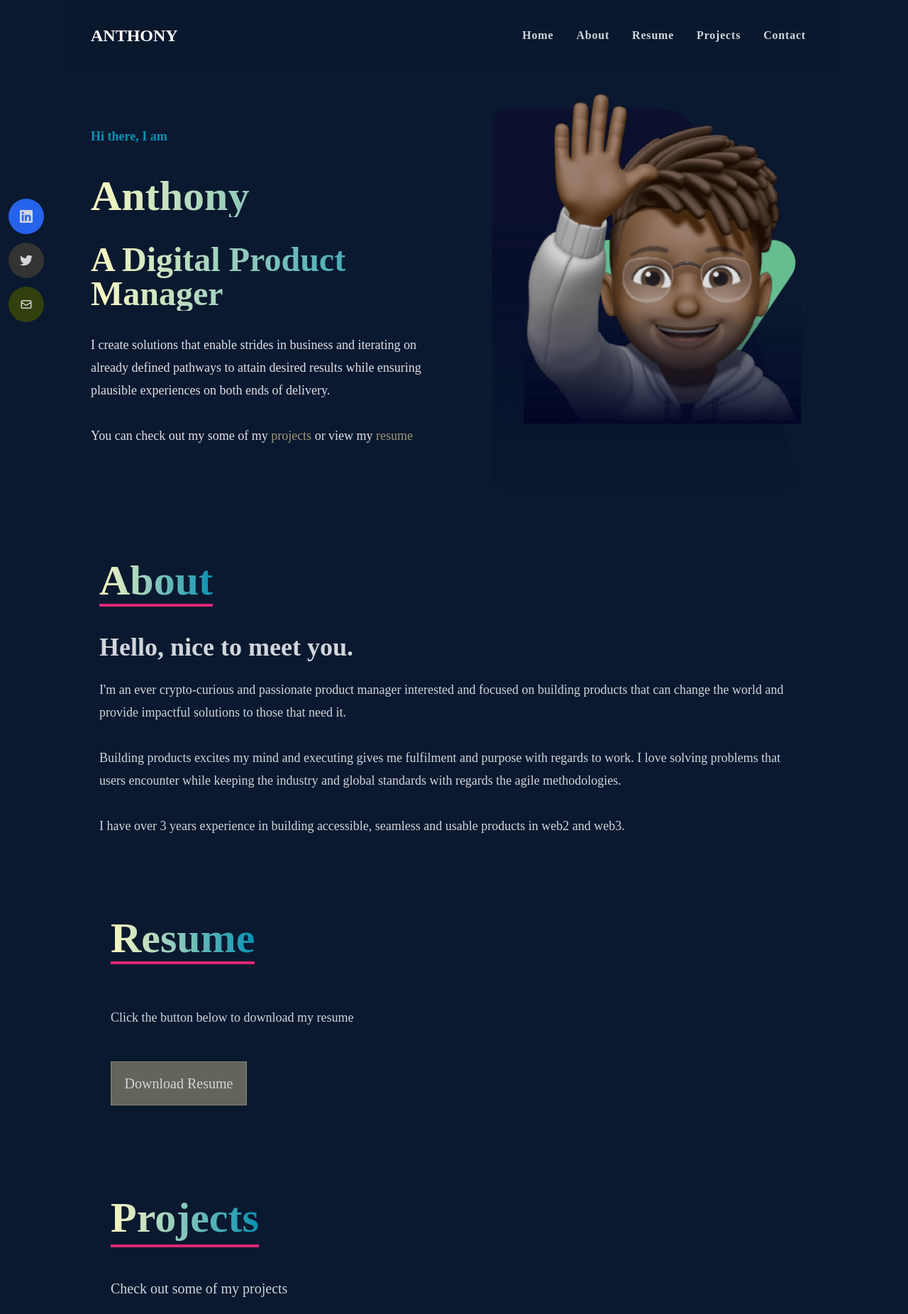
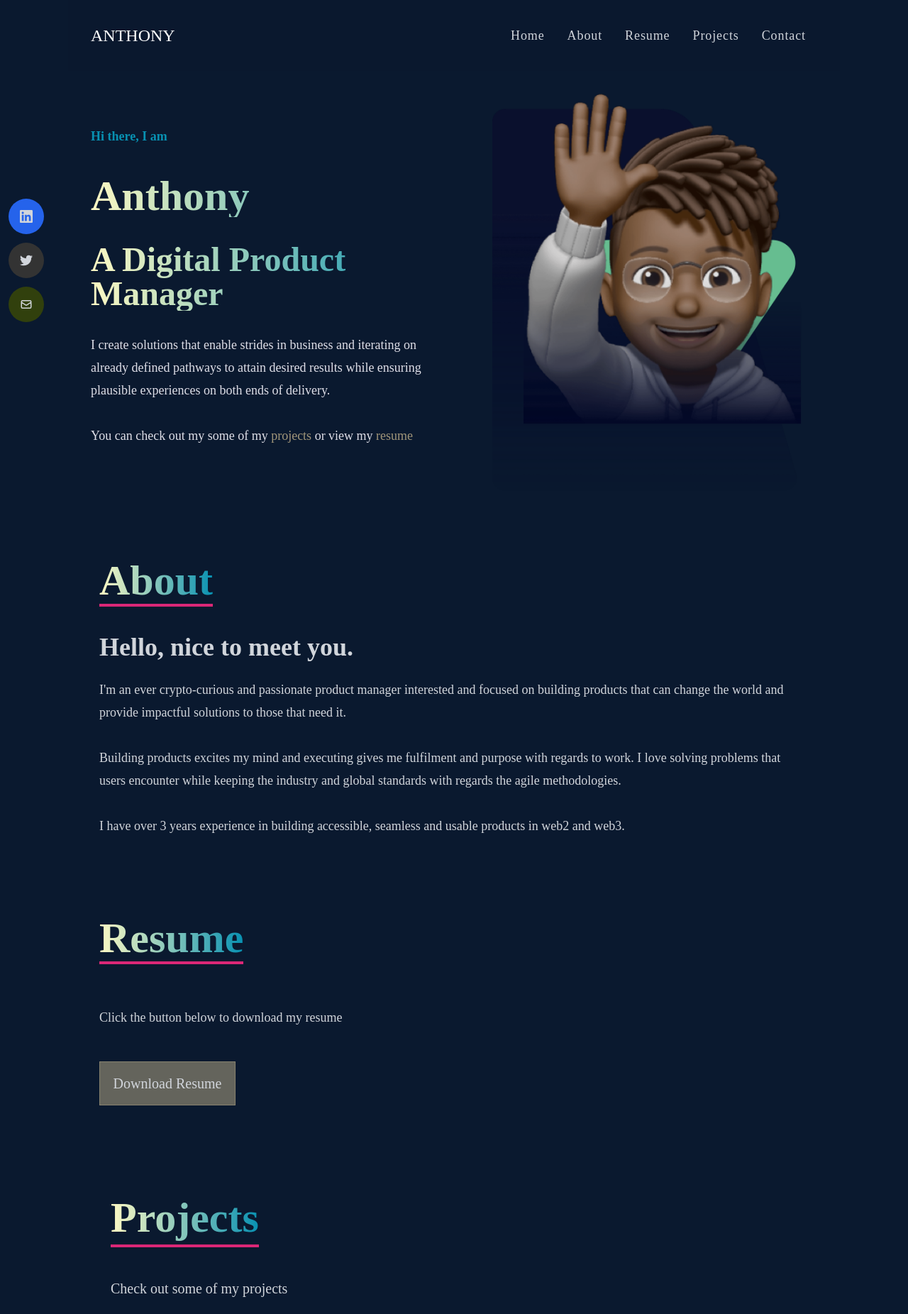
Before and after one commit to Akay74/react-portfolio, a React (Create React App) app: page / in a window 1280 px wide. Shown: the top 1852 px of the page at 71% size. Built offline with nearby package versions, Linux system fonts and the light colour scheme.

Commit message:
second commit

```diff
--- a/src/components/Navbar.jsx
+++ b/src/components/Navbar.jsx
@@ -54,7 +54,7 @@ const Navbar = () => {
   const handleClick = () => setNav(!nav);
 
   return (
-    <div className='sticky top-0 w-full h-[100px] flex justify-between items-center px-8 bg-[#0a192f]/[0.9] text-gray-300 font-bold'>
+    <div className='sticky top-0 w-full h-[100px] flex justify-between items-center px-8 bg-[#0a192f]/[0.9] text-gray-300 text-lg'>
       <div>
         <span className='text-2xl font-Rochester text-[#ffffff]'>ANTHONY</span>
       </div>
--- a/src/components/Resume.jsx
+++ b/src/components/Resume.jsx
@@ -54,7 +54,7 @@ const Resume = () => {
   return (
     <div name='resume' className='w-full h-auto bg-[#0a192f] text-gray-300 my-8'>
       {/* Container */}
-      <div className='max-w-[1000px] mx-auto p-4 flex flex-col justify-center w-full h-full'>
+      <div className='max-w-[1000px] mx-auto py-4 flex flex-col justify-center w-full h-full'>
         <motion.div className='text-left pb-5'
         variants={titleVariant}
         initial="hidden"
@@ -69,16 +69,15 @@ const Resume = () => {
           <p className='text-lg md:text-2l mt-12'>
             Click the button below to download my resume
           </p>
+        </div>
 
-          <div className='mt-12 border border-[#a1967a]/[0.6] bg-[#a1967a]/[0.6] w-48 text-center px-2 py-4 text-lg md:text-xl hover:bg-[#a1967a] hover:border-[#a1967a] cursor-pointer hover:text-[#fff]'>
+        <div className='mt-12 border border-[#a1967a]/[0.6] bg-[#a1967a]/[0.6] w-48 text-center px-2 py-4 text-lg md:text-xl hover:bg-[#a1967a] hover:border-[#a1967a] cursor-pointer hover:text-[#fff]'>
             <a
               href="https://www.w3.org/WAI/ER/tests/xhtml/testfiles/resources/pdf/dummy.pdf" target='_blank'
               download
             >
               Download Resume
             </a>
-          </div>
-
         </div>
 
       </div>
```
